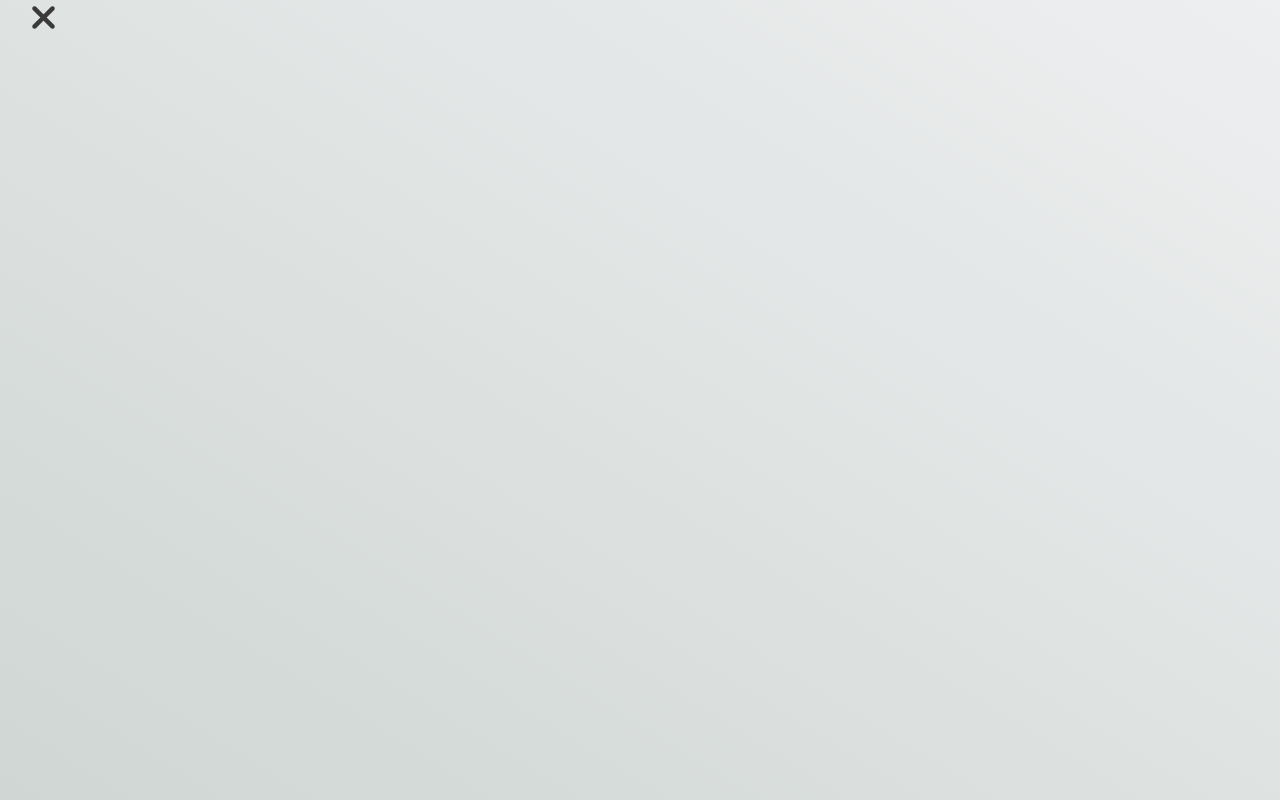
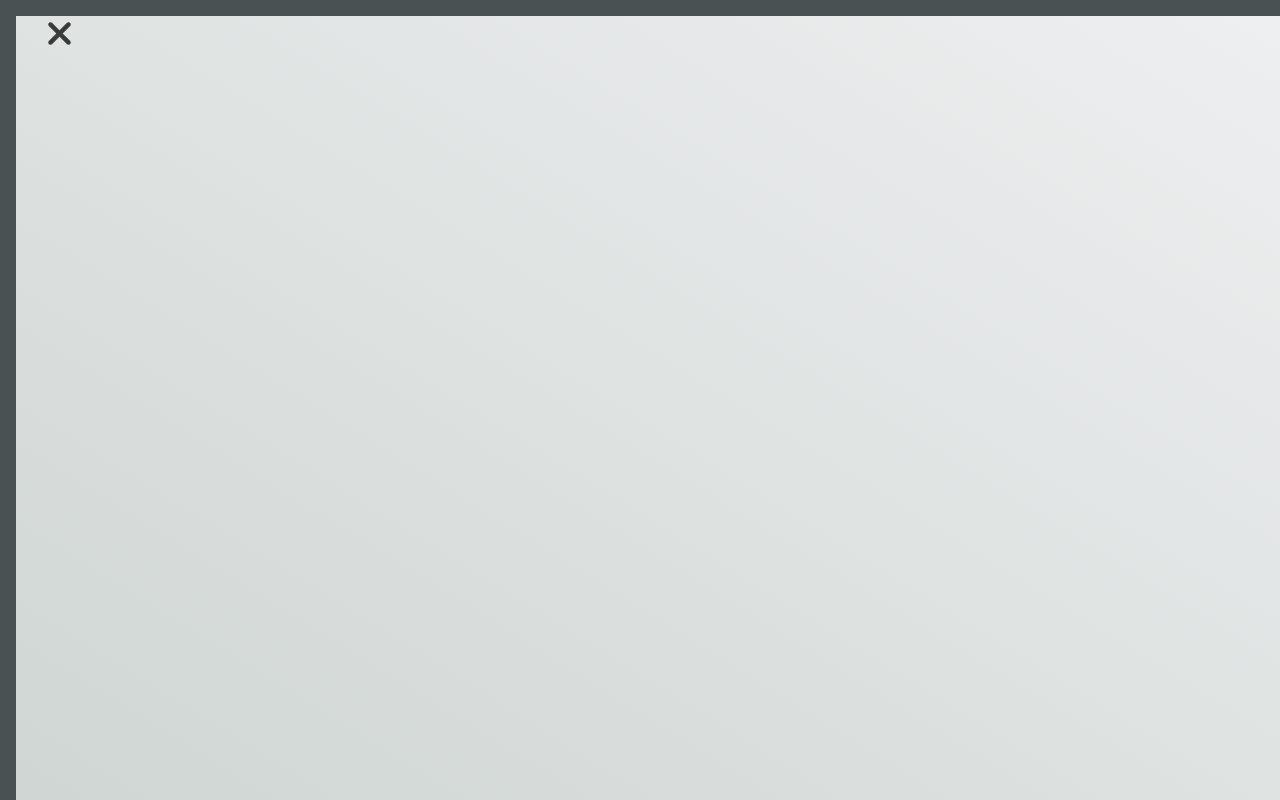
Before and after one commit to jmfoots/Portfolio, a plain HTML site: page index.html in a window 1280 px wide. Both pictures are taken after a click on the element "About Me". Drawn offline with Linux system fonts and the light colour scheme.

Commit message:
Add files via upload

```diff
--- a/CSS/main.css
+++ b/CSS/main.css
@@ -116,10 +116,10 @@ details[title=lightbox]{
     position:fixed;
     display: none;
     top: 0;
-    width: 100vw;
-    height: 100vh;
+    width: calc(100vw - var(--normal));
+    height: calc(100vh - var(--normal));
     background: var(--lightmint);
-    border: 0 var(--normal) var(--trout) solid;
+    border: var(--normal) var(--trout) solid;
     opacity:0;
     transition: opacity 0.5s ease;
 } details[title=lightbox][open]{
```
